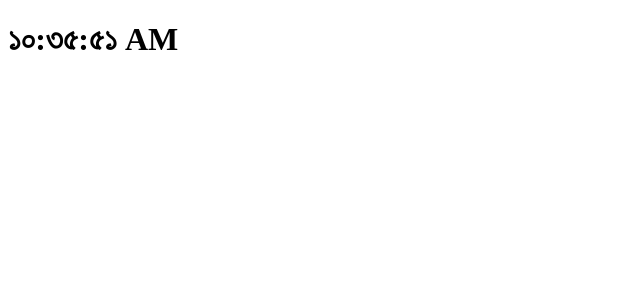
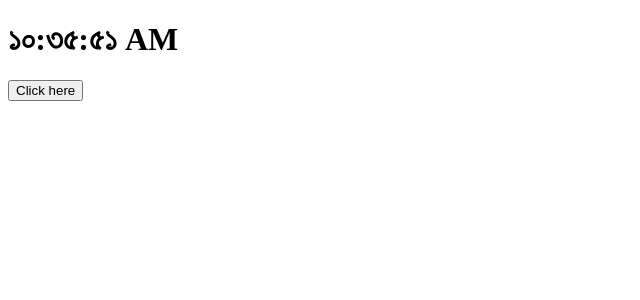
Before and after one commit to Ehsan-ul/clock, a React (Create React App) app: page / in a window 1280 px wide. Shown: the top 300 px of the page, without its empty margins (0-640 px from the left). Built offline with nearby package versions, Linux system fonts and the light colour scheme.

Commit message:
event handler added

```diff
--- a/src/App.js
+++ b/src/App.js
@@ -2,7 +2,7 @@ import Clock from './components/Clock';
 function App() {
   return (
     <div>
-      <Clock local='bn-BD' />
+      <Clock/>
     </div>
   );
 }
--- a/src/components/Clock.js
+++ b/src/components/Clock.js
@@ -3,6 +3,7 @@ import React, { Component } from 'react';
 class Clock extends Component {
   state = {
     date: new Date(),
+    local: 'bn-BD',
   };
 
   componentDidMount() {
@@ -19,12 +20,23 @@ class Clock extends Component {
     });
   }
 
+  handleClick = (local) => {
+    this.setState({
+      local,
+    });
+  };
+
   render() {
+    const { date, local } = this.state;
+
     return (
       <div>
         <h1>
-          <span>{this.state.date.toLocaleTimeString(this.props.local)}</span>
+          <span>{this.state.date.toLocaleTimeString(local)}</span>
         </h1>
+        <button type='button' onClick={() => this.handleClick('en-US')}>
+          Click here
+        </button>
       </div>
     );
   }
```
